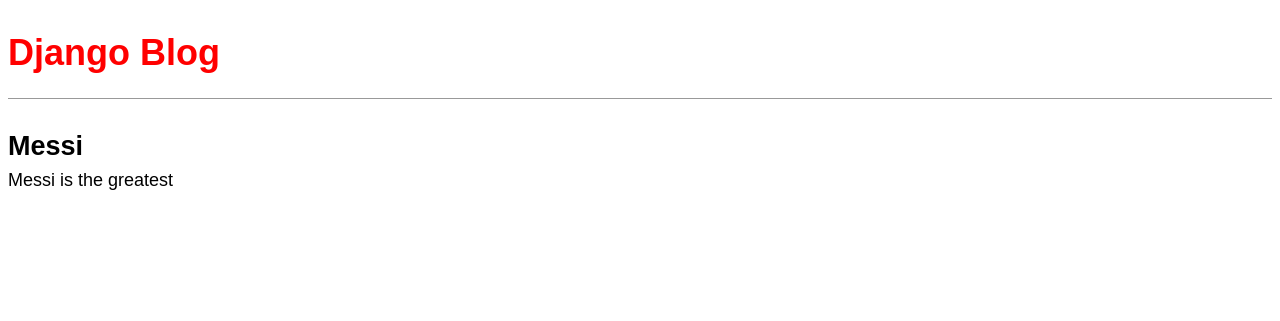
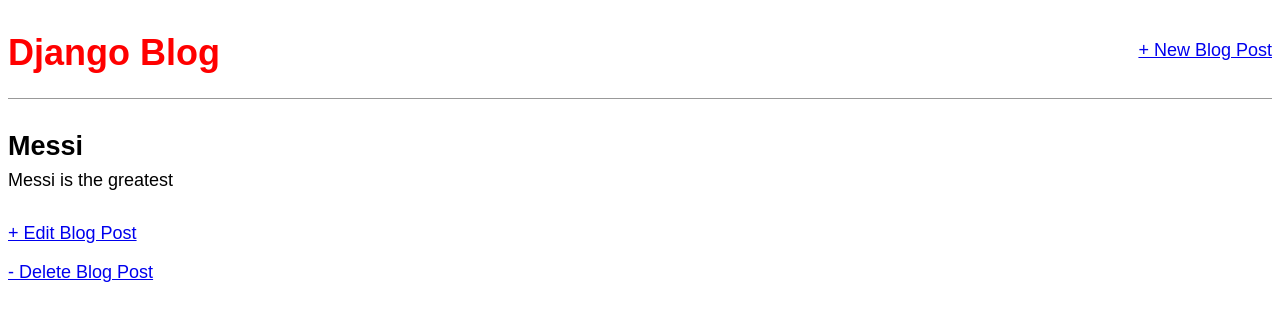
Before and after one commit to RaphaelNagato/django-blog, a Django app: page /post/1/ in a window 1280 px wide. Shown: the top 321 px of the page. Run offline with Django 3.2, Linux system fonts and the light colour scheme; data comes from the database, SQL or seed files in the repository; both versions use the stored data as it was after the commit.

Commit message:
add delete view to blog app

```diff
--- a/blog/models.py
+++ b/blog/models.py
@@ -1,4 +1,5 @@
 from django.db import models
+from django.urls import reverse
 
 # Create your models here.
 
@@ -14,3 +15,6 @@
 
     def __str__(self):
         return self.title
+
+    def get_absolute_url(self):  # new
+        return reverse('post_detail', args=[str(self.id)])
--- a/blog/urls.py
+++ b/blog/urls.py
@@ -1,7 +1,10 @@
 from django.urls import path
-from .views import BlogListView, BlogDetailView
+from .views import BlogListView, BlogDetailView, BlogCreateView, BlogUpdateView, BlogDeleteView
 
 urlpatterns = [
     path('', BlogListView.as_view(), name='home'),
     path('post/<int:pk>/', BlogDetailView.as_view(), name='post_detail'),  # new
+    path('post/new/', BlogCreateView.as_view(), name='post_new'),
+    path('post/<int:pk>/edit/', BlogUpdateView.as_view(), name='post_edit'),
+    path('post/<int:pk>/delete/', BlogDeleteView.as_view(), name='post_delete')
 ]
--- a/blog/views.py
+++ b/blog/views.py
@@ -1,4 +1,6 @@
 from django.views.generic import ListView, DetailView  # new
+from django.views.generic.edit import CreateView, UpdateView, DeleteView
+from django.urls import reverse_lazy
 
 from .models import Post
 
@@ -13,3 +15,21 @@
 class BlogDetailView(DetailView):
     model = Post
     template_name = 'post_detail.html'
+
+
+class BlogCreateView(CreateView):
+    model = Post
+    template_name = 'post_new.html'
+    fields = '__all__'
+
+
+class BlogUpdateView(UpdateView):
+    model = Post
+    template_name = 'post_edit.html'
+    fields = ['title', 'body']
+
+
+class BlogDeleteView(DeleteView):
+    model = Post
+    template_name = 'post_delete.html'
+    success_url = reverse_lazy('home')
--- a/templates/base.html
+++ b/templates/base.html
@@ -10,7 +10,12 @@
 
 <body>
     <header>
-        <h1><a href="{% url 'home' %}">Django Blog</a></h1>
+        <div class="nav-left">
+            <h1><a href="{% url 'home' %}">Django Blog</a></h1>
+        </div>
+        <div class="nav-right">
+            <a href="{% url 'post_new' %}">+ New Blog Post</a>
+        </div>
     </header>
     <div>
         {% block content %}
--- a/templates/post_detail.html
+++ b/templates/post_detail.html
@@ -5,4 +5,8 @@
     <h2>{{ post.title }}</h2>
     <p>{{ post.body }}</p>
 </div>
+
+<p><a href="{% url 'post_edit' post.pk %}"> + Edit Blog Post</a></p>
+<p><a href="{% url 'post_delete' post.pk %}"> - Delete Blog Post</a></p>
+
 {% endblock content %}
```
Also changed, not shown: blog/tests.py (+24 -0 lines), templates/post_delete.html (added, +9 -0 lines), templates/post_edit.html (added, +9 -0 lines), templates/post_new.html (added, +9 -0 lines), db.sqlite3.
